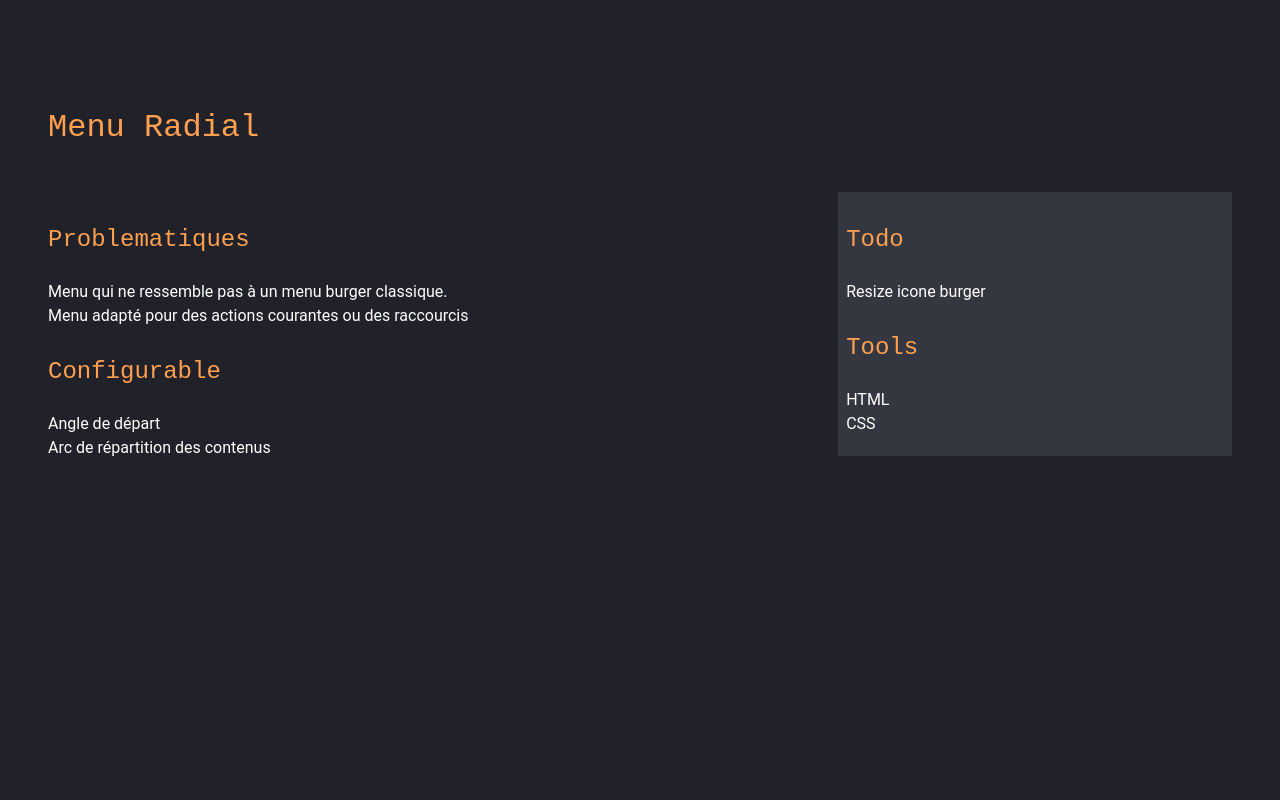
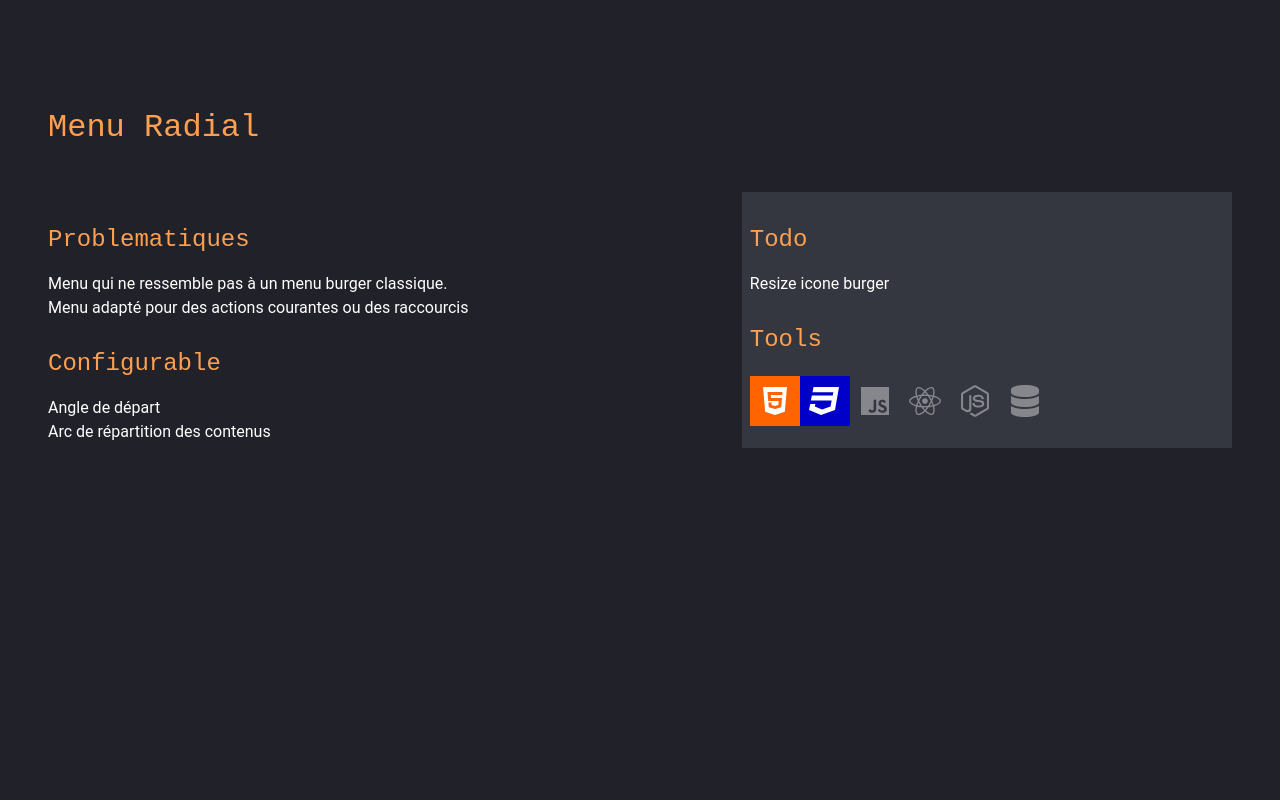
Before and after one commit to LoicBrassart/integration-itch, a React (Vite) app in the folder frontend/: page / in a window 1280 px wide. Shown: the top 800 px of the page. Built offline with nearby package versions, Linux system fonts and the light colour scheme; no server answers.

Commit message:
Add things

```diff
--- a/frontend/package.json
+++ b/frontend/package.json
@@ -17,6 +17,7 @@
     "react-dnd": "^16.0.1",
     "react-dnd-html5-backend": "^16.0.1",
     "react-dom": "^17.0.2",
+    "react-icons": "^4.4.0",
     "react-redux": "^8.0.2",
     "react-toastify": "^9.0.5",
     "redux": "^4.2.0",
--- a/frontend/src/App.jsx
+++ b/frontend/src/App.jsx
@@ -139,7 +139,7 @@ function App() {
             <ul>
               <li>Ajouter la conf pour la forme de l&apos;icone</li>
             </ul>
-            <Tools html css />
+            <Tools html css react />
           </aside>
         </section>
       </article>
@@ -165,7 +165,7 @@ function App() {
               <li>Jouer avec plusieurs pions ou plusieurs dropzones</li>
               <li>Implémenter une logique (début de jeu ?)</li>
             </ul>
-            <Tools html css />
+            <Tools html css js react />
           </aside>
         </section>
       </article>
--- a/frontend/src/components/Tools/index.jsx
+++ b/frontend/src/components/Tools/index.jsx
@@ -1,4 +1,12 @@
 import PropTypes from "prop-types";
+import {
+  FaHtml5,
+  FaCss3,
+  FaJs,
+  FaReact,
+  FaNodeJs,
+  FaDatabase,
+} from "react-icons/fa";
 import STools from "./style";
 
 export default function Tools({ html, css, js, react, express, sql }) {
@@ -6,12 +14,24 @@ export default function Tools({ html, css, js, react, express, sql }) {
     <>
       <h3>Tools</h3>
       <STools>
-        {html && <li>HTML</li>}
-        {css && <li>CSS</li>}
-        {js && <li>JS Vanilla</li>}
-        {react && <li>React</li>}
-        {express && <li>Express</li>}
-        {sql && <li>MySQL</li>}
+        <li className={html ? "active html" : "html"}>
+          <FaHtml5 />
+        </li>
+        <li className={css ? "active css" : "css"}>
+          <FaCss3 />
+        </li>
+        <li className={js ? "active js" : "js"}>
+          <FaJs />
+        </li>
+        <li className={react ? "active react" : "react"}>
+          <FaReact />
+        </li>
+        <li className={express ? "active node" : "node"}>
+          <FaNodeJs />
+        </li>
+        <li className={sql ? "active mysql" : "mysql"}>
+          <FaDatabase />
+        </li>
       </STools>
     </>
   );
--- a/frontend/src/components/Tools/style.jsx
+++ b/frontend/src/components/Tools/style.jsx
@@ -1,3 +1,39 @@
 import styled from "styled-components";
 
-export default styled.ul``;
+export default styled.ul`
+  display: flex;
+
+  li {
+    color: rgb(255, 255, 255);
+    font-size: 2em;
+    opacity: 0.4;
+    width: 50px;
+    aspect-ratio: 1;
+    display: flex;
+    justify-content: center;
+    align-items: center;
+
+    &.active {
+      opacity: 1;
+
+      &.html {
+        background-color: rgb(255, 100, 0);
+      }
+      &.css {
+        background-color: rgb(0, 0, 200);
+      }
+      &.js {
+        background-color: rgb(255, 255, 0);
+      }
+      &.react {
+        background-color: rgb(0, 150, 255);
+      }
+      &.node {
+        background-color: rgb(50, 255, 10);
+      }
+      &.mysql {
+        background-color: rgb(200, 00, 200);
+      }
+    }
+  }
+`;
--- a/frontend/src/style.jsx
+++ b/frontend/src/style.jsx
@@ -31,7 +31,7 @@ export default styled.div`
       }
 
       li {
-        padding-top: 0.5em;
+        margin-bottom: 0.5em;
       }
 
       section {
```
Also changed, not shown: 1 other file (tests, documents, lock files or other folders).
